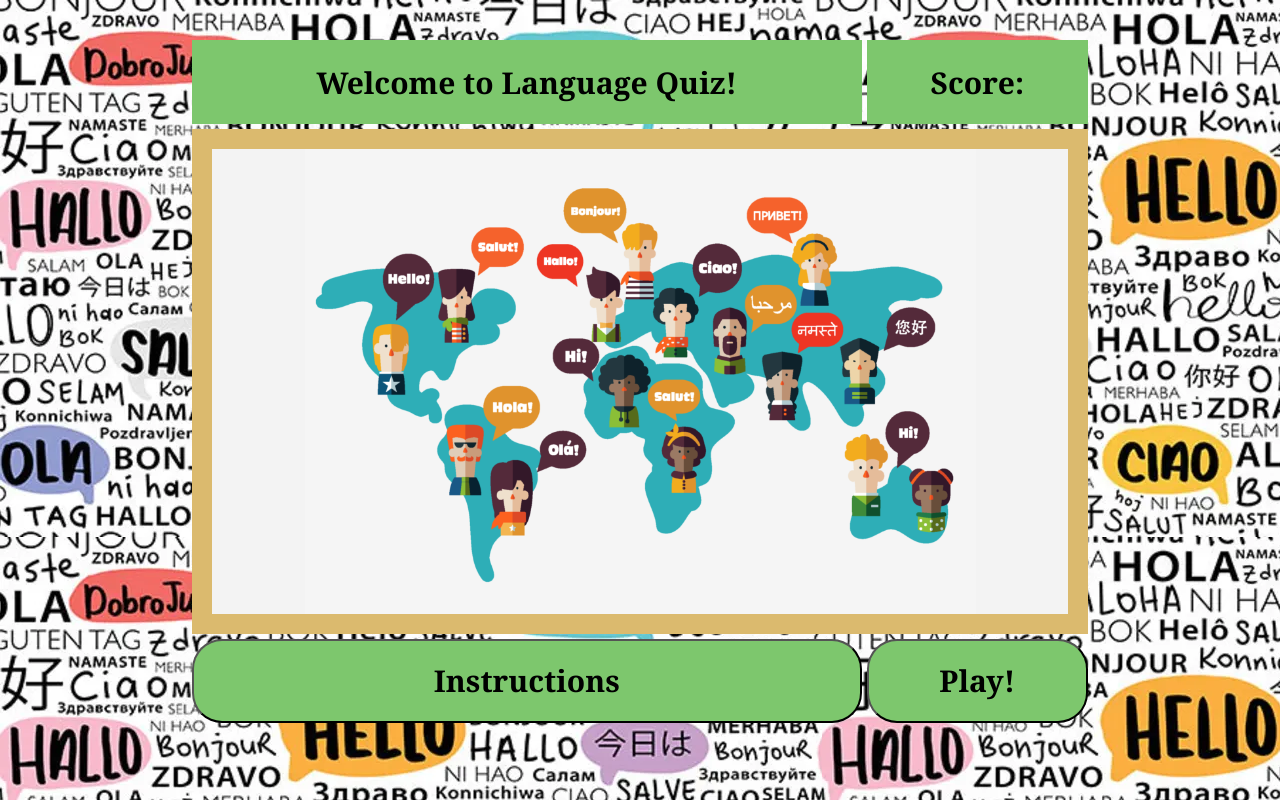
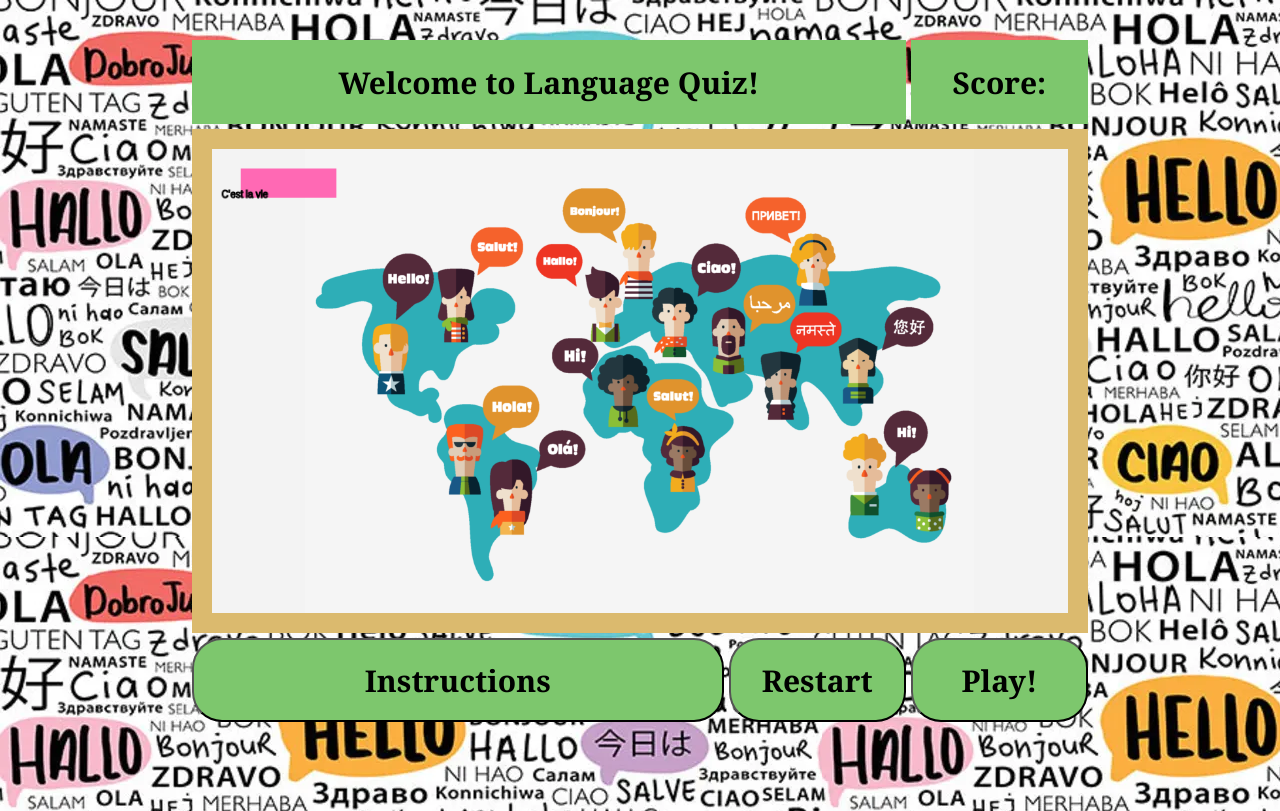
Before and after one commit to emilyjryan/language-quiz-game, a plain HTML site: page index.html in a window 1280 px wide. Drawn offline with Linux system fonts and the light colour scheme.

Commit message:
added phrase classes, render fxn, started instructions button

```diff
--- a/css/styles.css
+++ b/css/styles.css
@@ -31,14 +31,15 @@
     height: 70%;
     width: 70%;
     grid-gap: 5px;
-    grid-template-columns: 1fr 2fr 1fr;
-    grid-template-rows: 1fr 6fr 1fr;
+    grid-template-columns: 3fr 1fr 1fr;
+    grid-template-rows: 1fr 6fr 1fr 1fr;
     grid-template-areas: "top-left top-left top-right"
                          "main main main"
+                         "instructions mid-mid mid-right"
                          "btm-left btm-left btm-right";
 }
 
-#top-left, #top-mid, #top-right, #btm-left, #btm-mid, #btm-right {
+#top-left, #top-right, #instructions, #mid-mid, #mid-right, #btm-left, #btm-right {
     display: flex;
     justify-content: center;
     align-items: center;
@@ -53,24 +54,32 @@
     grid-area: top-left;
 }
 
-#top-mid {
-    grid-area: top-mid;
-}
 
 #top-right {
     grid-area: top-right;
 }
 
+#mid-left {
+    grid-area: mid-left;
+}
+
+#mid-mid {
+    grid-area: mid-mid;
+}
+
+#mid-right {
+    grid-area: mid-right;
+}
+
 #btm-left {
     grid-area: btm-left;
+    display: none;
 }
 
-#btm-mid {
-    grid-area: btm-mid;
-}
 
 #btm-right {
     grid-area: btm-right;
+    display: none;
 }
 
 button {
--- a/index.html
+++ b/index.html
@@ -14,8 +14,11 @@
         <main>
             <canvas id="canvas"></canvas>
         </main>
-        <button id="btm-left"><h2>Instructions</h2></button>
-        <button id="btm-right"><h2 id="status">Play!</h2></button>
+        <button id="instructions"><h2>Instructions</h2></button>
+        <button id="mid-mid"><h2>Restart</h2></button>
+        <button id="mid-right"><h2>Play!</h2></button>
+        <input type="text" placeholder="Type your guess here" id="btm-left"><h2></h2></button>
+        <button id="btm-right"><h2>Submit</h2></button>
       </div>
       <script src="./js/script.js"></script>
 </body>
--- a/js/script.js
+++ b/js/script.js
@@ -7,18 +7,51 @@
 const ctx = canvas.getContext('2d')
 
 
-
 // ====== ELEMENTS NEEDED ====== //
 
 // DEFINE CLASSES
 
+// Phrase Class
+
+class Phrase {
+
+    // constructor:
+    constructor (phrase, language) {
+        this.phrase = phrase
+        this.language = language
+        console.log(this)
+    }
+
+    // methods:
+    render() {
+        ctx.fillStyle = 'hotpink'
+        ctx.fillRect(30, 20, 100, 30)
+        ctx.strokeText(this.phrase, 10, 50)
+    }
+}
+
+french = new Phrase ("C'est la vie", "French")
+spanish = new Phrase ("Mi casa es su casa", "Spanish")
+
+console.log(french)
+console.log(spanish)
+
+french.render()
+
+// render within method
+
 // Game Class
 
-
-// Phrase Class
-// render within method
+//Variables:
+const instructions = document.querySelector('#instructions')
 
 // DOM CONTENT LOADED
+document.addEventListener("DOMContentLoaded", function() {
+    console.log("main.js loaded")
+
+
+
+})
 
 // INSTRUCTIONS
 
@@ -30,12 +63,15 @@
 // PLAY
 
 // starts GAME
-//
+// Instructions button disappears
+// Input bar appears
+// Play button disappears
+// Submit button appears
 
 // PHRASES
 
 // phrases array with key-value pairs
-// random phrase from the list is generated on screen
-// options appear for user to guess from
-// click events for each option
+// 1st phrase from the list is generated on screen
+// input bar with submit button are rendered
+// click event for submit button
 //
```
